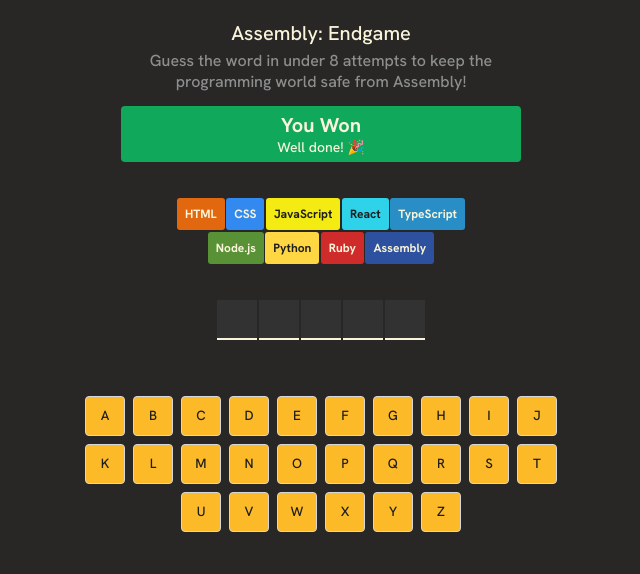
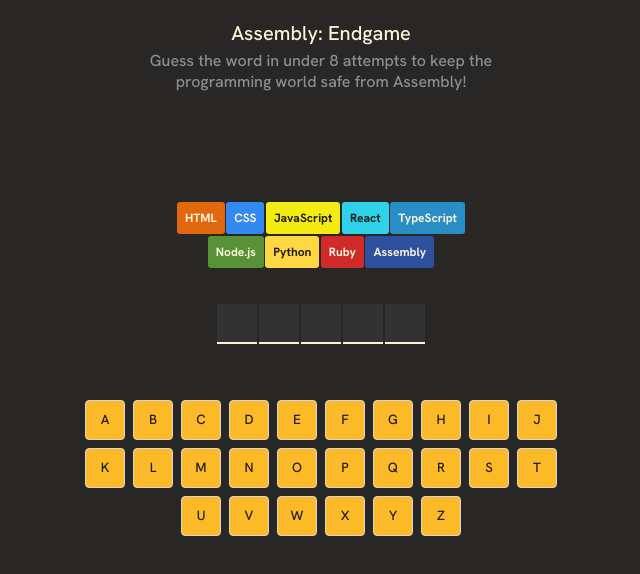
Before and after one commit to Rarnak/assembly-endgame, a React (Vite) app: page / in a window 1280 px wide. Shown: the top 574 px of the page, without its empty margins (319-959 px from the left). Built offline with nearby package versions, Linux system fonts and the light colour scheme.

Commit message:
feat: render game status section on different conditions refactor: game status component content inside app component

```diff
--- a/src/App.jsx
+++ b/src/App.jsx
@@ -1,5 +1,4 @@
 import Header from "./components/Header"
-import Status from "./components/Status"
 import { languages } from "./../languages.js"
 import { useState } from "react"
 import clsx from "clsx"
@@ -26,6 +25,23 @@
   const isGameWon = currentWord.split("").every((letter) => (guess.includes(letter)))
 
   const isGameOver = isGameLost || isGameWon
+
+  const gameStatus = (isGameWon ?
+    "You Win" :
+    isGameLost ?
+      "Game Over!" :
+      "")
+
+  const gameMessage = (isGameWon ?
+    "Well done! 🎉" :
+    isGameLost ?
+      "You lose! Better start learning Assembly 😭" :
+      ""
+  )
+
+  const gameStatusClass = clsx('game-status',
+    isGameLost ? 'lose' : '',
+    isGameWon ? 'win' : '')
 
   // console.log(isGameOver)
 
@@ -107,7 +123,10 @@
   return (<main>
     <section className="header">
       <Header />
-      <Status />
+      <section className={gameStatusClass}>
+        <h2>{gameStatus}</h2>
+        <p className="game-message">{gameMessage}</p>
+      </section>
     </section>
     <section className="language-chips">
       {languageElements}
@@ -118,6 +137,6 @@
     <section className="keyboard">
       {KeyboardElements}
     </section>
-    {isGameOver? <button className="new-game">New Game</button> : undefined}
+    {isGameOver ? <button className="new-game">New Game</button> : undefined}
   </main>)
 }
--- a/src/index.css
+++ b/src/index.css
@@ -54,8 +54,8 @@
 }
 
 .game-status {
-  /* height: 60px; */
-  background-color: #10A95B;
+  height: 60px;
+  background-color: #282726;
   color: #F9F4DA;
   font-weight: 500;
   text-align: center;
@@ -67,16 +67,22 @@
   border-radius: 4px;
 }
 
+.game-status.lose {
+  background-color: #BA2A2A;
+}
+
+.game-status.win {
+  background-color: #10A95B;
+}
+
 .game-status h2 {
   font-size: 20px;
   margin: 0;
-  max-width: 80px;
 }
 
 .game-status .game-message {
   font-size: 14px;
   margin: 0px;
-  max-width: 100px;
 }
 
 .language-chips {
```
Lines whose indentation alone changed are shown as unchanged.
